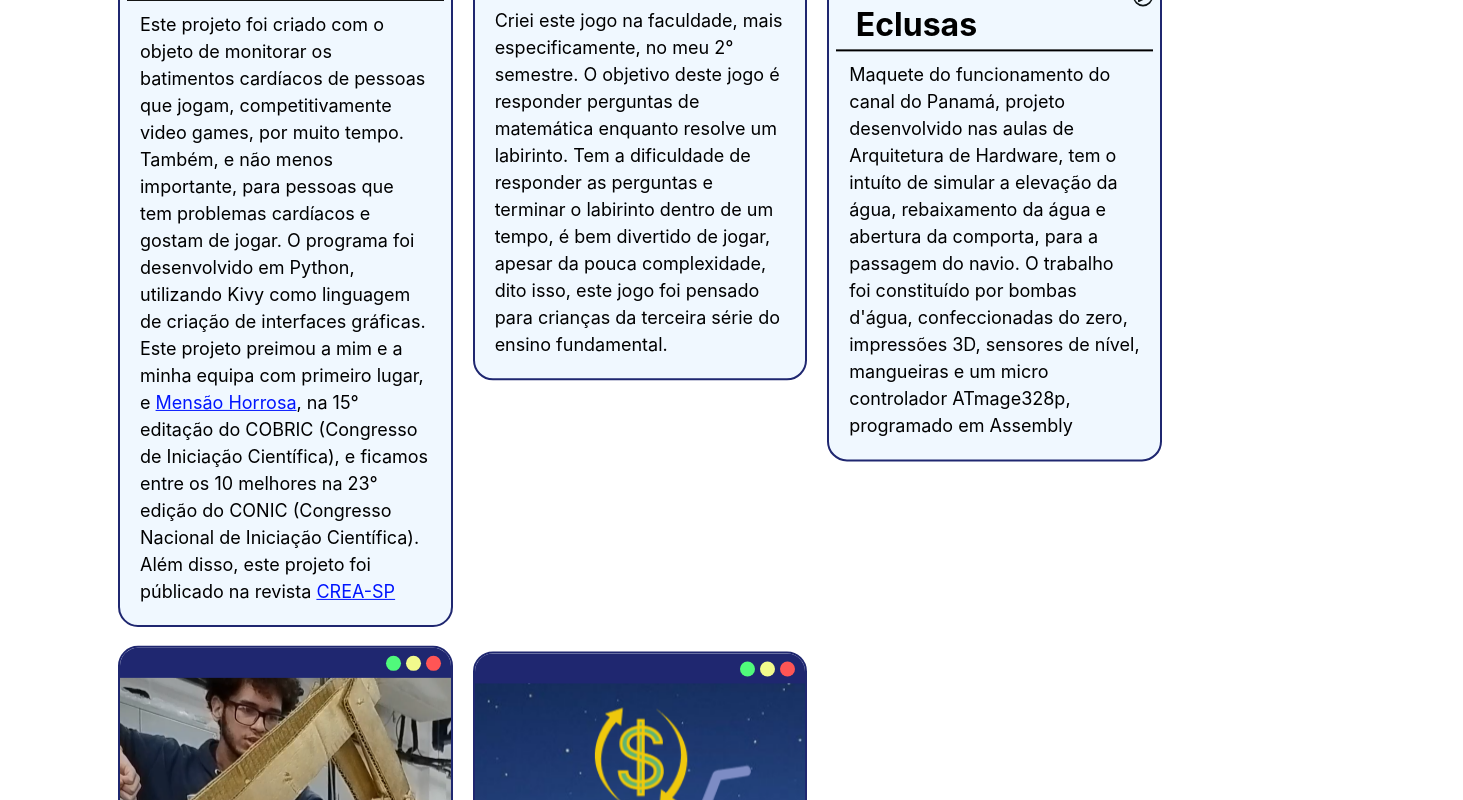
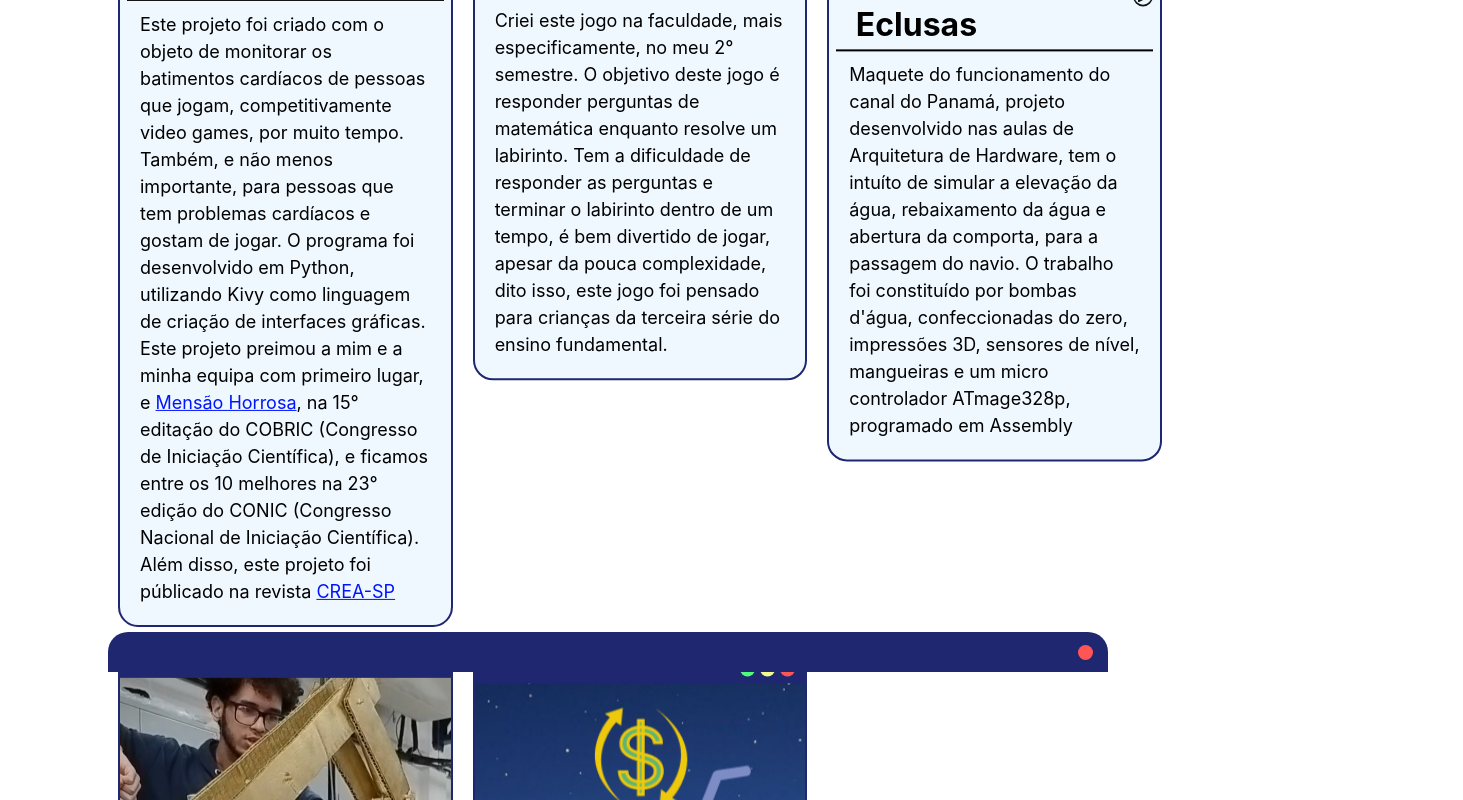
Before and after one commit to And5reas/Portfolio, a React (Vite) app: page / in a window 1280 px wide. Both pictures are taken after a click on the link "Mensão Horrosa". Shown: the part 2811-3611 px from the top of the page, 1463 px wide, since content can reach past the window. Built offline with nearby package versions, Linux system fonts and the light colour scheme.

Commit message:
Added function to close pupUp

```diff
--- a/src/components/PortifolioItem/PortfolioItem.jsx
+++ b/src/components/PortifolioItem/PortfolioItem.jsx
@@ -11,6 +11,7 @@ function PortfolioItem({constraint, items=[]}) {
 
     useEffect(() => {
         const labels = document.getElementsByClassName("label")
+        const close  = document.getElementsByClassName("close")
 
         const updateHidden = e => {
             let [projectId, pdfId] = e.target.getAttribute("data").split("/")
@@ -35,6 +36,10 @@ function PortfolioItem({constraint, items=[]}) {
             setProjects(updatedProjects)
         }
 
+        for (let i = 0 ; i < close.length ; i++){
+            close[i].addEventListener("click", updateHidden)
+        }
+
         for (let i = 0 ; i < labels.length ; i++){
             labels[i].addEventListener("click", updateHidden)
         }
@@ -42,6 +47,9 @@ function PortfolioItem({constraint, items=[]}) {
         return () => {
             for (let i = 0 ; i < labels.length ; i++){
                 labels[i].removeEventListener("click", updateHidden)
+            }
+            for (let i = 0 ; i < close.length ; i++){
+                close[i].removeEventListener("click", updateHidden)
             }
         }
     }, [projects])
@@ -123,6 +131,7 @@ PortfolioItem.proptype = {
             file: PropTypes.string,
             heigth: PropTypes.string,
             width: PropTypes.string,
+            data: PropTypes.string,
         }))
     }))
 };
--- a/src/components/PortifolioItem/PortfolioItem.module.css
+++ b/src/components/PortifolioItem/PortfolioItem.module.css
@@ -1,5 +1,4 @@
 .container {
-    position: relative;
     width: 33.33%;
     height: 340;
     padding: 0;
@@ -47,6 +46,7 @@
 }
 
 .circle {
+    display: flex;
     width: 15px;
     height: 15px;
     border-radius: 50%;
--- a/src/components/RenderPdfs/RenderPdfs.jsx
+++ b/src/components/RenderPdfs/RenderPdfs.jsx
@@ -2,10 +2,12 @@ import { useState } from "react";
 import { motion } from "framer-motion";
 import style from "./RenderPdfs.module.css"
 import styleHeader from "./../PortifolioItem/PortfolioItem.module.css"
+import closeIcon from "./../../assets/svg/closeIcon.svg"
 
 function RenderPdfs({pdfs, constraint}) {
 
     const [moveContainer, setMoveContainer] = useState(false)
+    const [closeBtn, setCloseBtn] = useState(false)
 
     const pdfsList = pdfs.map(pdf => {
 
@@ -23,8 +25,15 @@ function RenderPdfs({pdfs, constraint}) {
                     className={styleHeader.header}
                     style={{height: "40px"}}
                 >
-                    <div className={styleHeader.circle} style={{backgroundColor: "#50FA7B"}} />
-                    <div className={styleHeader.circle} style={{backgroundColor: "#FF5555", marginRight: "15px"}} />
+                    <motion.div
+                        className={style.close + " close"}
+                        onHoverStart={() => setCloseBtn(true)}
+                        onHoverEnd={() => setCloseBtn(false)}
+                    >
+                        <div className={styleHeader.circle} style={{backgroundColor: "#FF5555", marginRight: "15px"}} >
+                            <img data={pdf.data} style={{display: closeBtn ? "" : "none"}} src={closeIcon} alt="closeIcon" />
+                        </div>
+                    </motion.div>
                 </motion.div>
                 <object
                     className={style.pdf}
--- a/src/components/RenderPdfs/RenderPdfs.module.css
+++ b/src/components/RenderPdfs/RenderPdfs.module.css
@@ -1,6 +1,6 @@
 .container {
-    top: 0px;
-    left: 100%;
+    align-self: center;
+    justify-self: center;
     position: absolute;
     overflow: hidden;
     border-radius: 20px;
@@ -12,3 +12,9 @@
     width: 1000px;
     height: 700px;
 }
+
+.close {
+    display: flex;
+    cursor: pointer;
+    padding: 13px 0;
+}
--- a/src/jsons/projects.jsx
+++ b/src/jsons/projects.jsx
@@ -23,14 +23,16 @@ export default [
                 "file": MensaoHonrosa,
                 "heigth": "",
                 "width": "",
-                "hidden": "none"
+                "hidden": "none",
+                "data": "0/Mensao"
             },
             {
                 "id": "Revista",
                 "file": RevistaCREA,
                 "heigth": "1020px",
                 "width": "790px",
-                "hidden": "none"
+                "hidden": "none",
+                "data": "0/Revista"
             }]
     },
     {
--- a/src/pages/LandingPage/LadingPage.module.css
+++ b/src/pages/LandingPage/LadingPage.module.css
@@ -137,6 +137,7 @@
 }
 
 .landingContainer3 {
+    position: relative;
     display: flex;
     flex-direction: column;
     text-align: center;
```
Also changed, not shown: src/assets/svg/closeIcon.svg (added).
